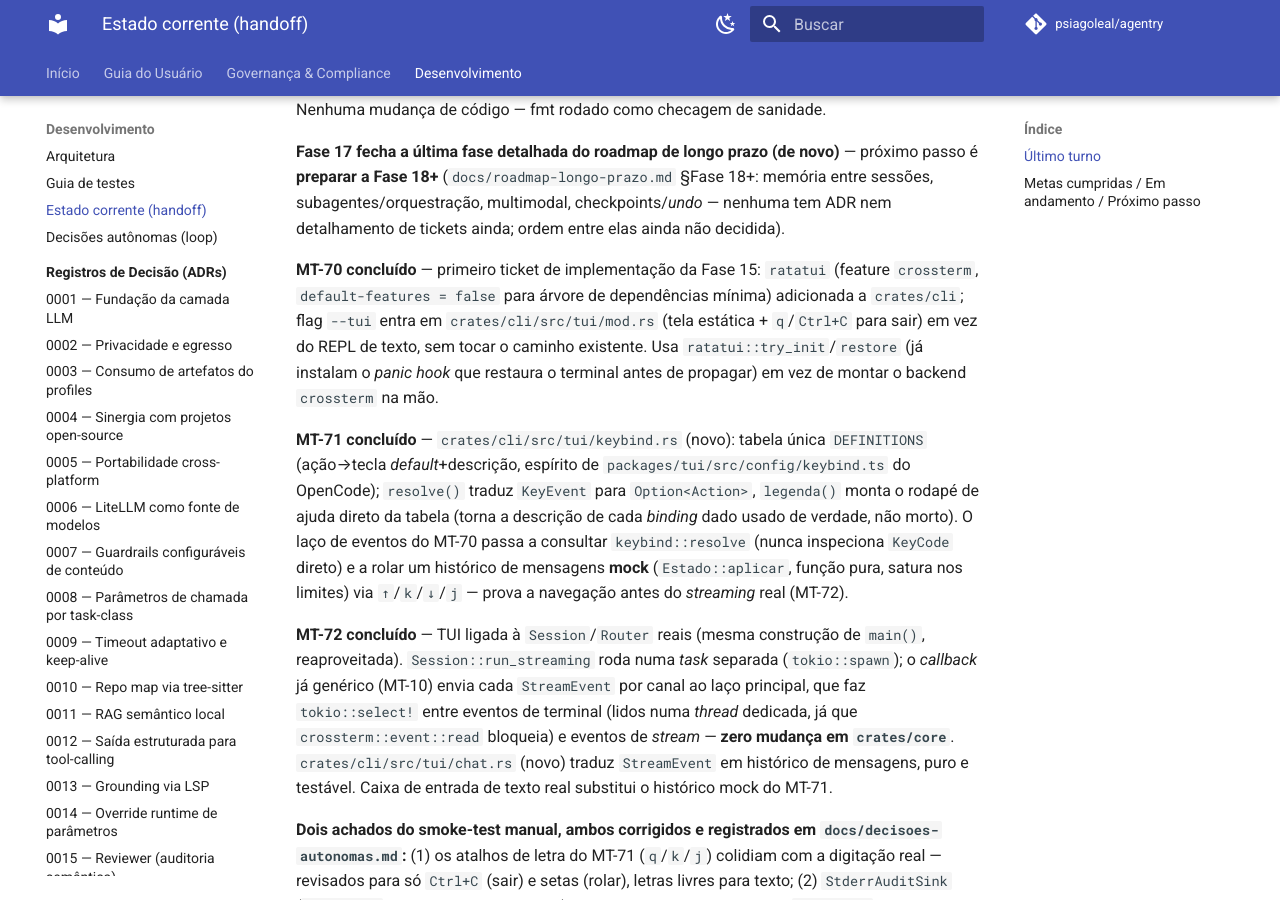
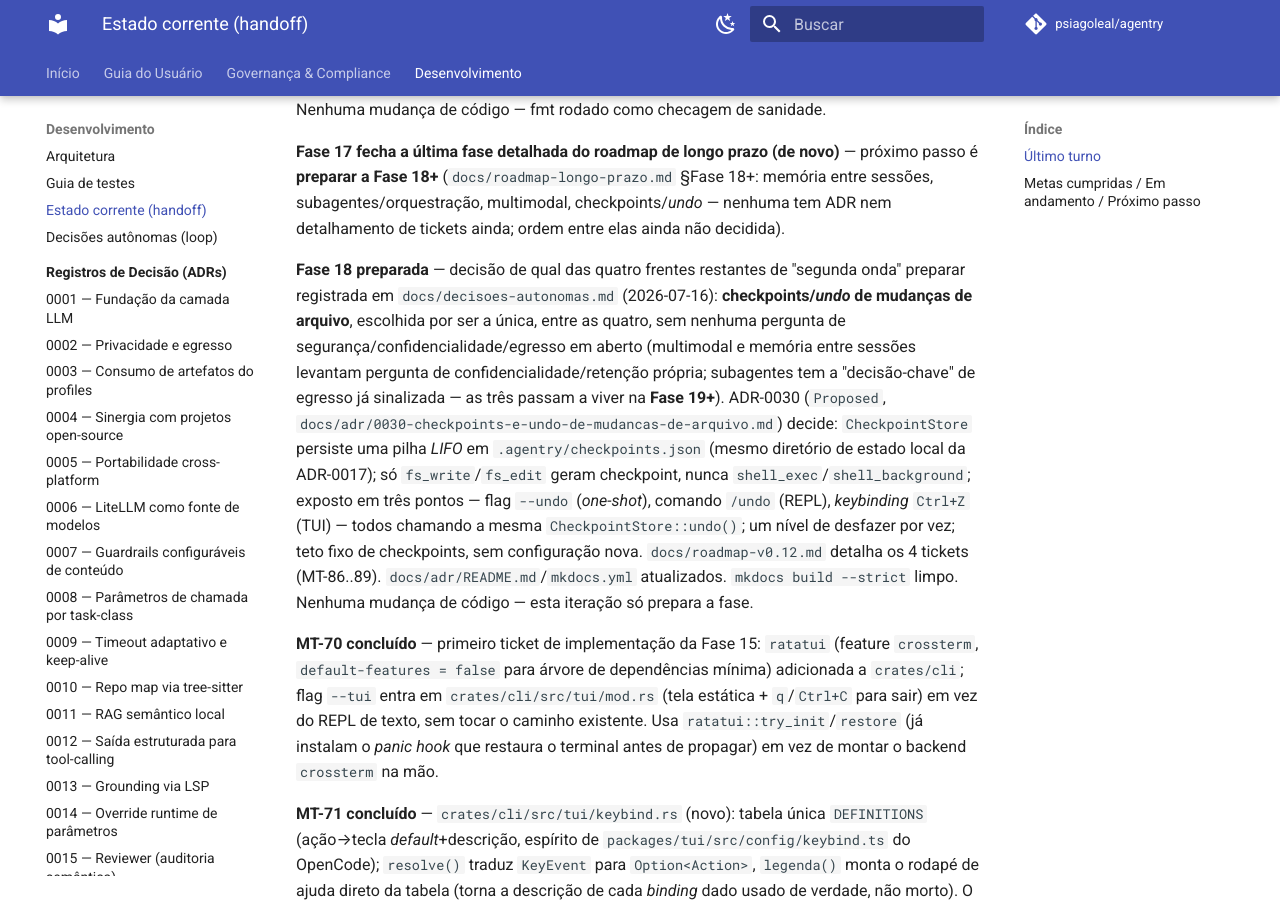
Before and after one commit to psiagoleal/agentry, an MkDocs documentation site: the page built from docs/CURRENT-STATE.md, in a window 1280 px wide and 900 px high, scrolled down 5425 px. Built offline with MkDocs 1.6.1 and Material for MkDocs 9.7.7, drawn with Linux system fonts in a browser that asks for light colours; comment, search, counter and statistics services are not loaded.

Commit message:
docs(handoff): registra preparação da Fase 18; próximo passo é o MT-86
{agente: Claude Code; modelo: claude-sonnet-5}

```diff
--- a/docs/CURRENT-STATE.md
+++ b/docs/CURRENT-STATE.md
@@ -221,6 +221,21 @@
   passo é **preparar a Fase 18+** (`docs/roadmap-longo-prazo.md` §Fase 18+: memória entre
   sessões, subagentes/orquestração, multimodal, checkpoints/*undo* — nenhuma tem ADR nem
   detalhamento de tickets ainda; ordem entre elas ainda não decidida).
+
+  **Fase 18 preparada** — decisão de qual das quatro frentes restantes de "segunda onda"
+  preparar registrada em `docs/decisoes-autonomas.md` (2026-07-16): **checkpoints/*undo* de
+  mudanças de arquivo**, escolhida por ser a única, entre as quatro, sem nenhuma pergunta de
+  segurança/confidencialidade/egresso em aberto (multimodal e memória entre sessões levantam
+  pergunta de confidencialidade/retenção própria; subagentes tem a "decisão-chave" de egresso
+  já sinalizada — as três passam a viver na **Fase 19+**). ADR-0030 (`Proposed`,
+  `docs/adr/0030-checkpoints-e-undo-de-mudancas-de-arquivo.md`) decide: `CheckpointStore`
+  persiste uma pilha *LIFO* em `.agentry/checkpoints.json` (mesmo diretório de estado local da
+  ADR-0017); só `fs_write`/`fs_edit` geram checkpoint, nunca `shell_exec`/`shell_background`;
+  exposto em três pontos — flag `--undo` (*one-shot*), comando `/undo` (REPL), *keybinding*
+  `Ctrl+Z` (TUI) — todos chamando a mesma `CheckpointStore::undo()`; um nível de desfazer por
+  vez; teto fixo de checkpoints, sem configuração nova. `docs/roadmap-v0.12.md` detalha os 4
+  tickets (MT-86..89). `docs/adr/README.md`/`mkdocs.yml` atualizados. `mkdocs build --strict`
+  limpo. Nenhuma mudança de código — esta iteração só prepara a fase.
 
   **MT-70 concluído** — primeiro ticket de implementação da Fase 15: `ratatui` (feature
   `crossterm`, `default-features = false` para árvore de dependências mínima) adicionada a
@@ -1442,23 +1457,29 @@
   `Accepted`**; `docs/adr/README.md`/`docs/roadmap-longo-prazo.md` atualizados — Fase 17
   marcada concluída. `mkdocs build --strict` limpo. Nenhuma mudança de código.
 
+- [x] **Preparação da Fase 18** — decisão de qual das quatro frentes restantes de "segunda
+  onda" preparar registrada em `docs/decisoes-autonomas.md` (2026-07-16): **checkpoints/
+  *undo* de mudanças de arquivo** (as outras três — memória entre sessões,
+  subagentes/orquestração, multimodal — passam a viver na Fase 19+, sem ordem decidida entre
+  elas ainda). **ADR-0030** (`Proposed`, `docs/adr/0030-checkpoints-e-undo-de-mudancas-de-arquivo.md`):
+  `CheckpointStore` persiste uma pilha *LIFO* em `.agentry/checkpoints.json`; só
+  `fs_write`/`fs_edit` geram checkpoint; exposto via `--undo`/`/undo`/`Ctrl+Z`; um nível de
+  desfazer; teto fixo sem configuração. `docs/roadmap-v0.12.md` detalha MT-86..89.
+  `docs/adr/README.md`/`mkdocs.yml` atualizados. `mkdocs build --strict` limpo. Nenhuma
+  mudança de código — esta iteração só prepara a fase.
+
 **Em andamento:** nada pendente — árvore de trabalho limpa, tudo commitado. **Fase 17
-concluída inteira (MT-82..85)** — última fase que já tinha tickets detalhados no roadmap de
-longo prazo.
-
-**Próximo passo:** **preparar a Fase 18+** (`docs/roadmap-longo-prazo.md` §Fase 18+) —
-nenhuma das quatro frentes restantes (memória entre sessões, subagentes/orquestração,
-multimodal, checkpoints/*undo*) tem ADR nem detalhamento de tickets ainda; ordem entre elas
-não decidida. Seguindo a disciplina do comando `/loop /implementar-roadmap` §1 ("fase sem
-tickets detalhados"): a próxima unidade de trabalho é **preparar** a próxima frente escolhida
-(ADR `Proposed` + quebra em micro-tickets num novo `docs/roadmap-vX.Y.md`), não implementar
-código ainda. **Subagentes**, em particular, provavelmente merece escalar ao mantenedor
-quando chegar a vez — o próprio roadmap já assinala uma "decisão-chave" com implicação direta
-na ADR-0002 (egresso), mais alinhada a uma escalada que a uma decisão autônoma (ver
-`docs/decisoes-autonomas.md`, entrada de 2026-07-16). Outros itens em aberto, sem ticket:
-deploy do site MkDocs (GitHub Pages) — decisão explícita do usuário de não fazer ainda; CI
-multi-SO ainda não observado verde (falta um push que dispare a matriz); backlog independente
-do `ai-coding-agent-profiles` (ADRs 0001-0005 — RTK/OKF pendentes de reanálise de maturidade,
+concluída inteira (MT-82..85)**; **Fase 18 preparada** (ADR-0030 `Proposed`,
+`docs/roadmap-v0.12.md`, MT-86..89).
+
+**Próximo passo:** **MT-86** (`docs/roadmap-v0.12.md`, `crates/core/src/checkpoint/mod.rs`) —
+`CheckpointStore` (novo): `record`/`undo` sobre uma pilha *LIFO* persistida em
+`.agentry/checkpoints.json` (`state_dir::ensure_state_dir`, ADR-0017); teto fixo descarta o
+checkpoint mais antigo quando excedido. Primeiro ticket de implementação da Fase 18. Outros
+itens em aberto, sem ticket: deploy do site MkDocs (GitHub Pages) — decisão explícita do
+usuário de não fazer ainda; CI multi-SO ainda não observado verde (falta um push que dispare
+a matriz); backlog independente do `ai-coding-agent-profiles` (ADRs 0001-0005 — RTK/OKF
+pendentes de reanálise de maturidade,
 perfis base+overlay/skills executáveis/config de serviços pendentes de validação de
 implementação).
 
```
Also changed, not shown: other parts of docs/CURRENT-STATE.md (+1 -1 lines).
